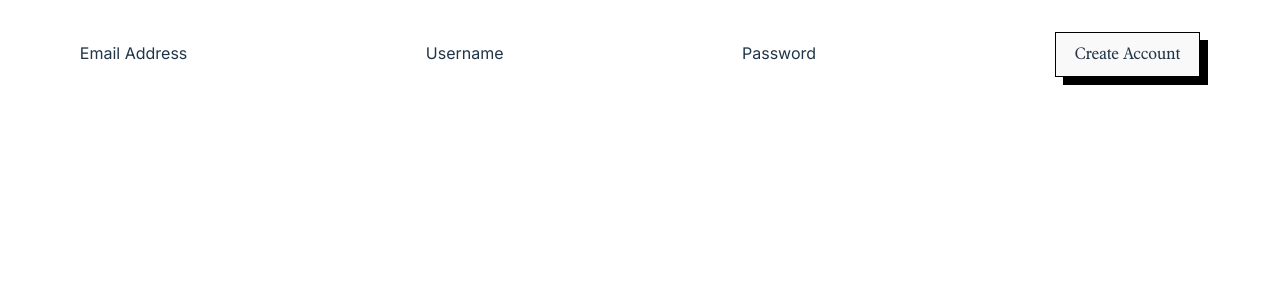
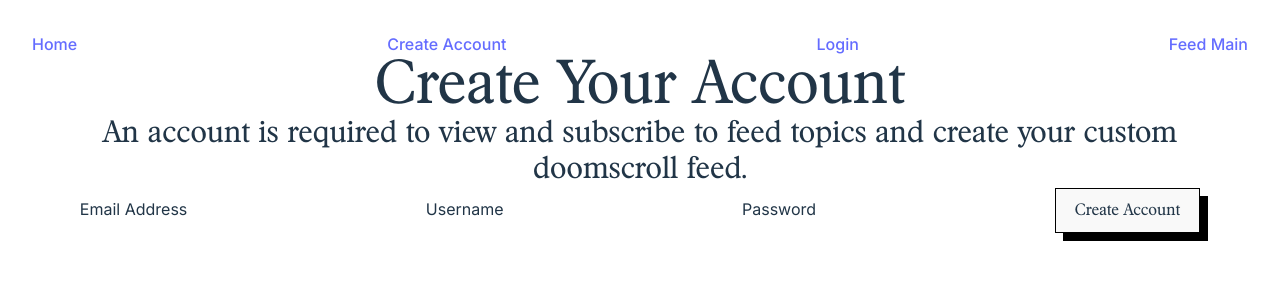
Before and after one commit to barrettk8090/doomscroll, a React (Vite) app: page /create-account in a window 1280 px wide. Shown: the top 300 px of the page. Built offline with nearby package versions, Linux system fonts and the light colour scheme; no server answers; a web font is replaced by a local one.

Commit message:
temp nav, usenavigate, routing

```diff
--- a/src/App.jsx
+++ b/src/App.jsx
@@ -26,6 +26,14 @@ function App() {
 
       <BrowserRouter>
         {/* <Nav user={user} setUser={setUser} ethAddress={ethAddress} setEthAddress={setEthAddress} connectWallet={connectWallet}/> */}
+        <nav>
+          <ul className="flex justify-between">
+            <Link to="/"><li>Home</li></Link>
+            <Link to="/create-account"><li>Create Account</li></Link>
+            <Link to="login"><li>Login</li></Link>
+            <Link to="/feed"><li>Feed Main</li></Link>
+          </ul>
+        </nav>
         <Routes>
           <Route path="/" element={<Home />}/>
           <Route path="/feed" element={<FeedMain supabase={supabase}/>} />
--- a/src/components/CreateAccount.jsx
+++ b/src/components/CreateAccount.jsx
@@ -19,6 +19,11 @@ function CreateAccount({supabase}){
 
     return(
         <>
+            <div>
+                <h1 className="font-type text-6xl"> Create Your Account</h1>
+                <p className="font-type text-3xl">An account is required to view and subscribe to feed topics and create your custom doomscroll feed. </p>
+            </div>
+
             <form>
                 <label htmlFor="email">Email Address </label>
                 <input type="text" id="email" name="email" value={userEmail} onChange={(e) => setUserEmail(e.target.value)}/>
```
